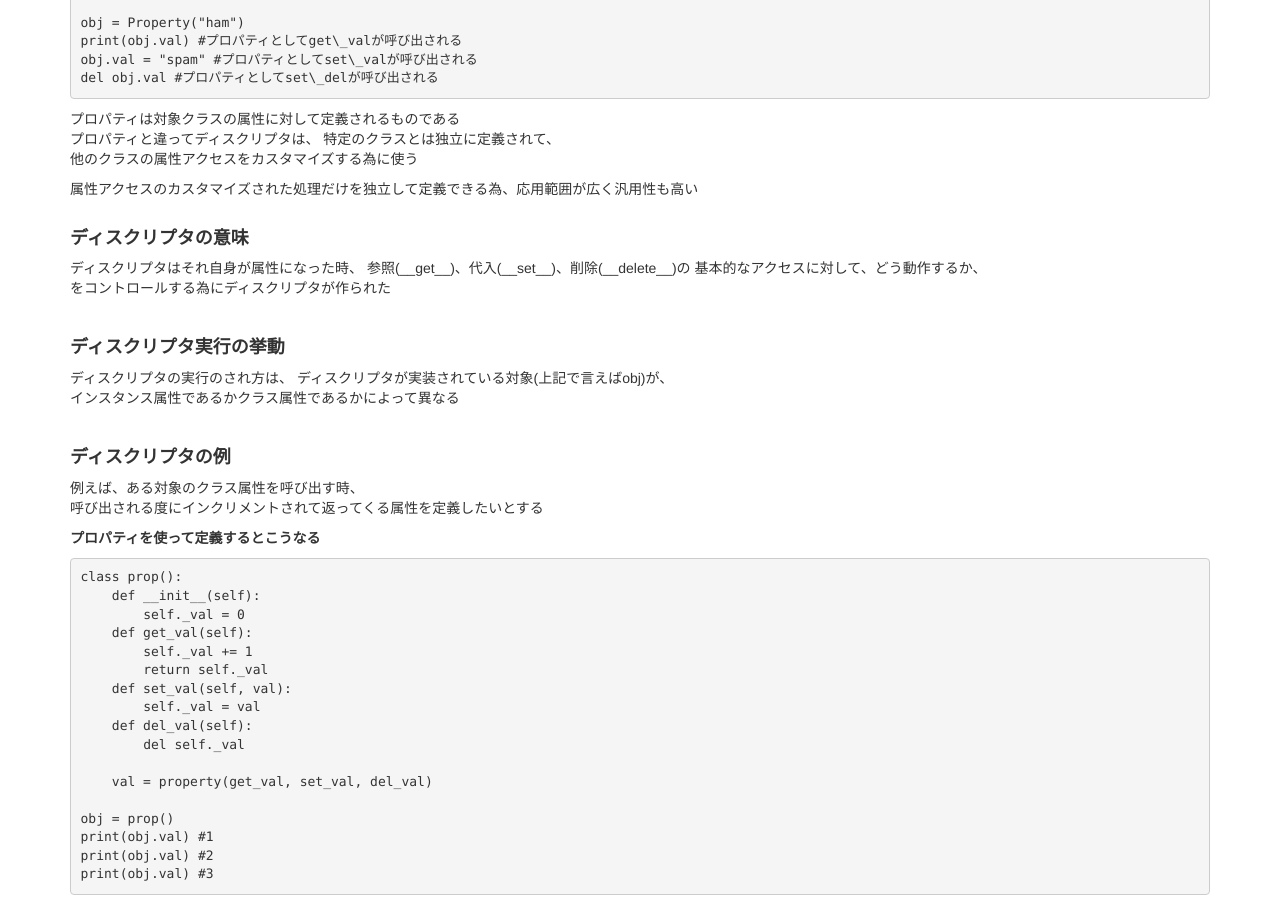
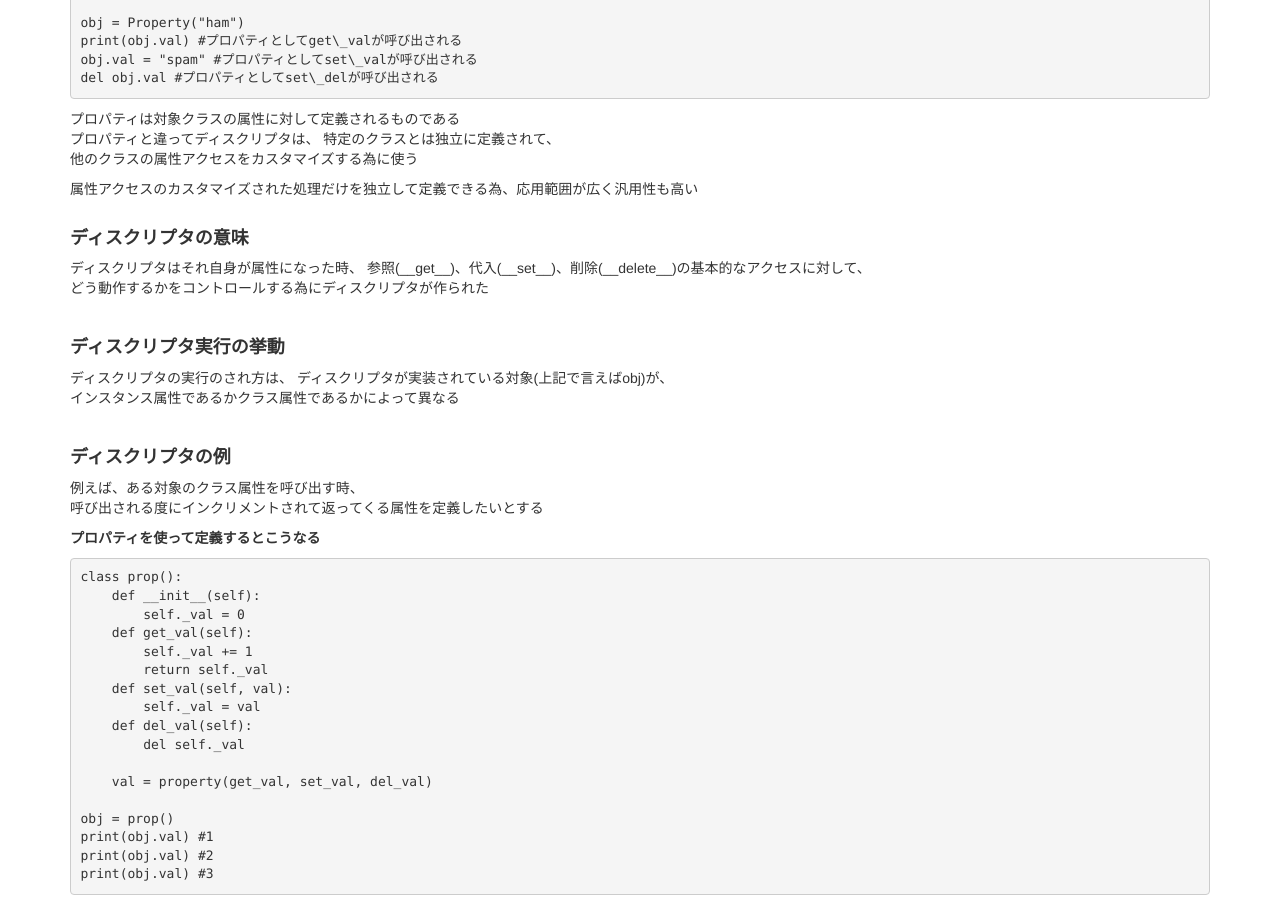
Before and after one commit to PyConJp2014-reports/pyconjp2014-reports.github.io, a Jekyll site: the page built from _posts/more-topic/2014-09-19-01-Pythonのディスクリプタについて.md, in a window 1280 px wide and 900 px high, scrolled down 2296 px. Built offline with Jekyll 4.4.1, drawn with Linux system fonts in a browser that asks for light colours; nearby versions of some CDN libraries; library files that are not in the unit come from our copies.

Commit message:
記事を更新

```diff
--- a/_posts/more-topic/2014-09-19-01-Pythonのディスクリプタについて.md
+++ b/_posts/more-topic/2014-09-19-01-Pythonのディスクリプタについて.md
@@ -152,9 +152,8 @@ del obj.val #プロパティとしてset\_delが呼び出される
 
 #### **ディスクリプタの意味**
 ディスクリプタはそれ自身が属性になった時、
-参照(\_\_get\_\_)、代入(\_\_set\_\_)、削除(\_\_delete\_\_)の
-基本的なアクセスに対して、どう動作するか、
-をコントロールする為にディスクリプタが作られた
+参照(\_\_get\_\_)、代入(\_\_set\_\_)、削除(\_\_delete\_\_)の基本的なアクセスに対して、
+どう動作するかをコントロールする為にディスクリプタが作られた
 
 <br/>
 
```
